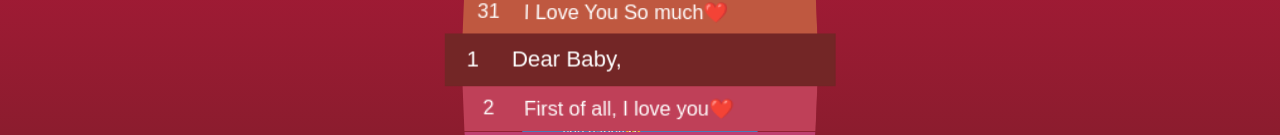
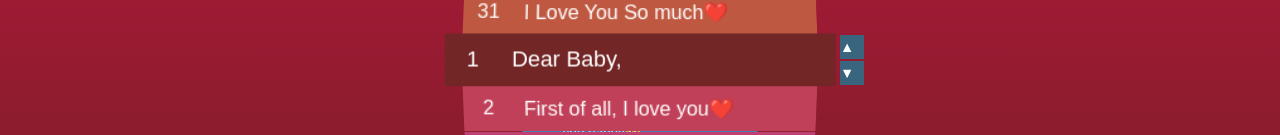
Before and after one commit to Saurabhsapte/wheel, a plain HTML site: page index.html in a window 1280 px wide. Shown: the part 340-475 px from the top of the page. Drawn offline with nearby package versions, Linux system fonts and the light colour scheme.

Commit message:
Update index.html

```diff
--- a/index.html
+++ b/index.html
@@ -20,8 +20,8 @@
   <div class="container">
     <ul id="scrollableList"></ul>
     <div class="controls" id="scrollControls">
-      <!-- <button onclick="adjustDay(-1)">▲</button>
-      <button onclick="adjustDay(1)">▼</button> -->
+      <button onclick="adjustDay(-1)">▲</button>
+      <button onclick="adjustDay(1)">▼</button>
     </div>
   </div>
   <footer>
```
